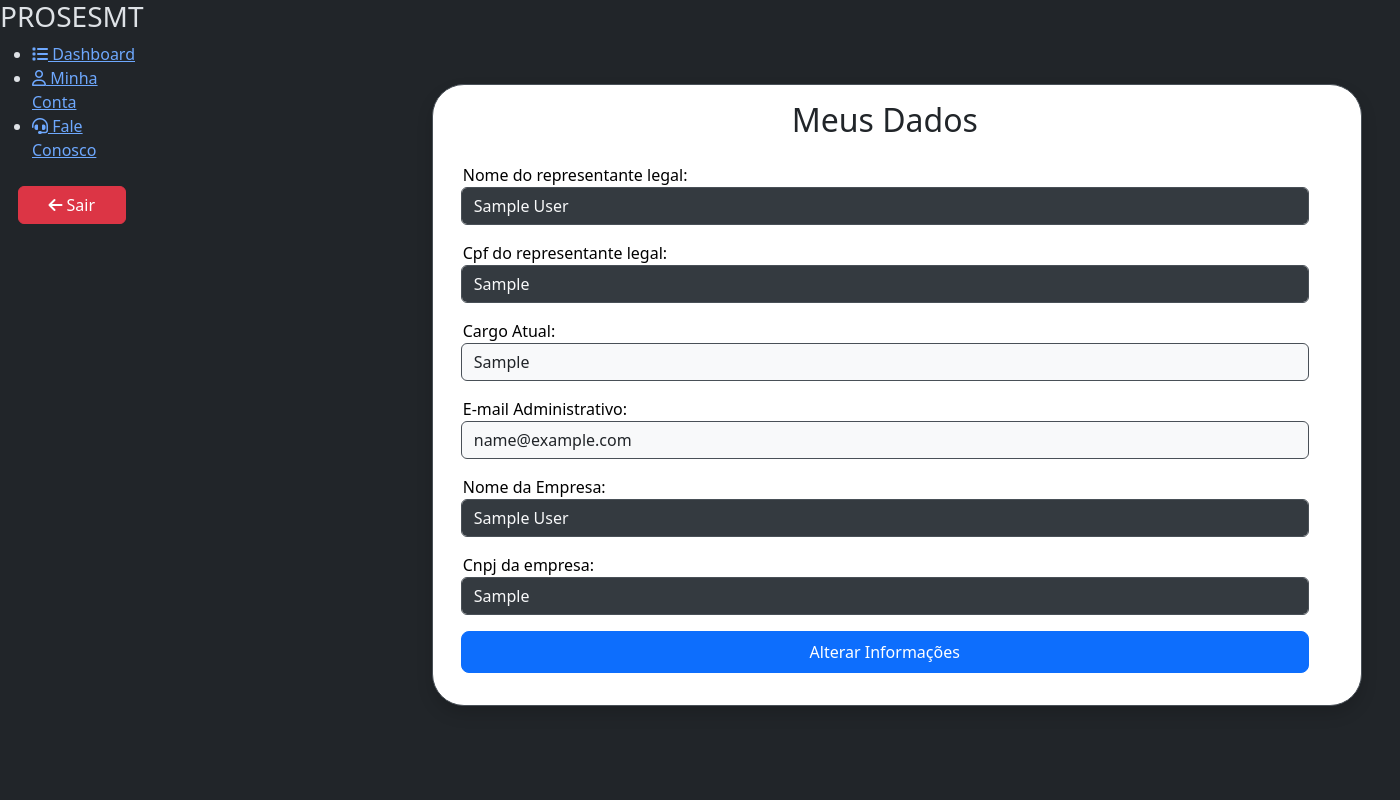
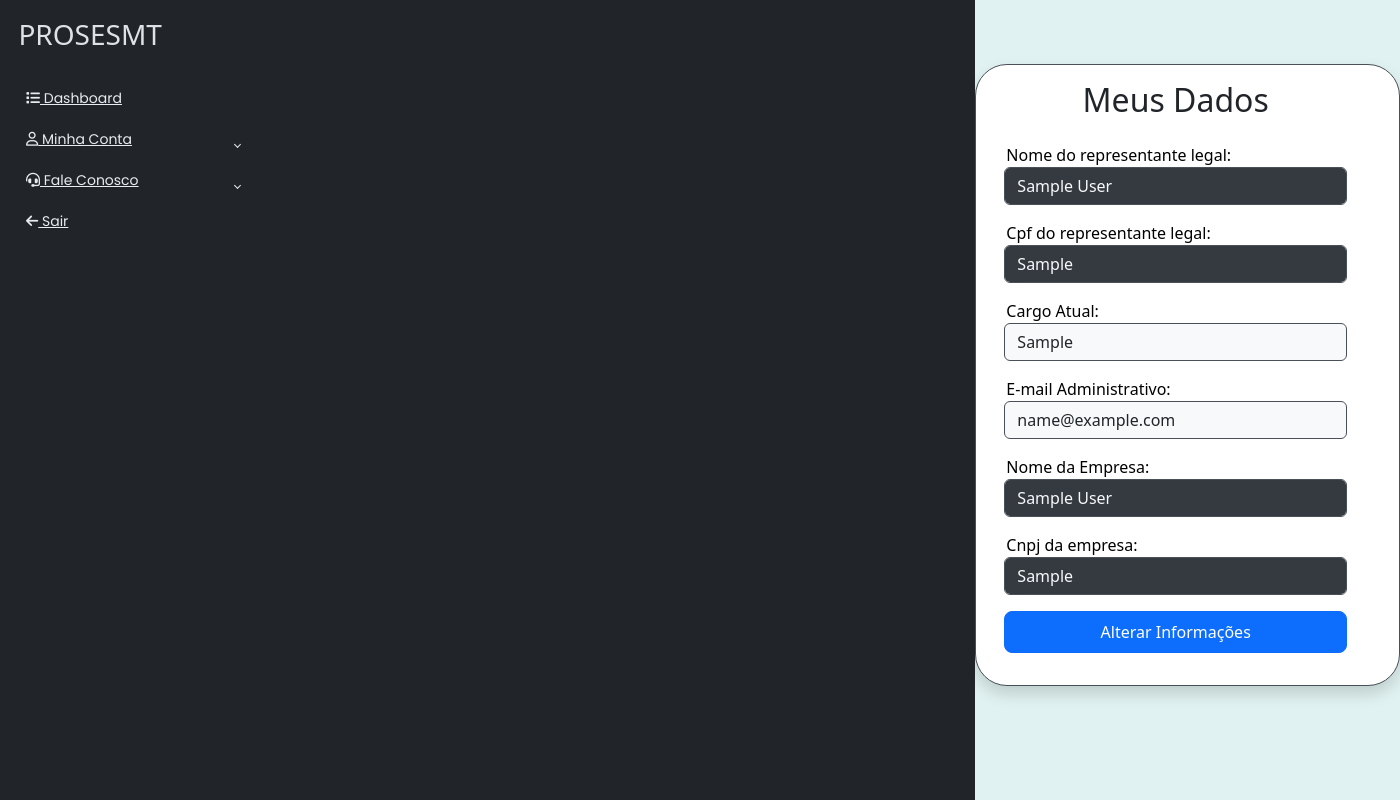
Before and after one commit to Lukanny/CustomersPortal, a Django app: page /portal/alterar_dados in a window 1400 px wide. Run offline with Django 5.2, Linux system fonts and the light colour scheme; a user stored in the database is signed in; tables that the repository leaves empty hold one stand-in row (values such as "Sample post"); some libraries are stand-ins or nearby versions.

Commit message:
rolling back frontend changes.

```diff
--- a/core/static/css/pages/dashboard.css
+++ b/core/static/css/pages/dashboard.css
@@ -1,106 +1,236 @@
-@import url('https://fonts.googleapis.com/css2?family=Poppins:wght@400;500;600&display=swap');
+@import url('https://fonts.googleapis.com/css2?family=Poppins&display=swap');
 
-/* Base styling */
+*,
+::after,
+::before {
+    box-sizing: border-box;
+}
+
 body {
     font-family: 'Poppins', sans-serif;
-    background-color: #f8f9fa;
+    font-size: 0.875rem;
+    opacity: 1;
+    overflow-y: scroll;
     margin: 0;
-    padding: 0;
 }
 
-/* Wrapper adjustments to respect the sidebar */
+a {
+    cursor: pointer;
+    text-decoration: none;
+    font-family: 'Poppins', sans-serif;
+}
+
+li {
+    list-style: none;
+}
+
+h4,h5,h6 {
+    font-family: 'Poppins', sans-serif;
+    font-size: 1.275rem;
+    color: var(--bs-emphasis-color);
+}
+
+/* Layout for admin dashboard skeleton */
+
 .wrapper {
+    align-items: stretch;
     display: flex;
+    width: 100%;
+}
+
+#sidebar {
+    max-width: 264px;
+    min-width: 264px;
+    background: var(--bs-dark);
+    transition: all 0.35s ease-in-out;
 }
 
 .main {
-    margin-left: 250px;
-    padding: 20px;
-    width: calc(100% - 250px);
+    display: flex;
+    flex-direction: column;
+    min-height: 100vh;
+    min-width: 0;
+    overflow: hidden;
+    transition: all 0.35s ease-in-out;
+    width: 100%;
+    background: #E0F2F1;
 }
 
-/* Card styling */
-.card {
-    border-radius: 10px;
-    box-shadow: 0 4px 6px rgba(0, 0, 0, 0.1);
-    background-color: white;
-    margin-bottom: 20px;
-    padding: 20px;
+/* Sidebar Elements Style */
+
+.sidebar-logo {
+    padding: 1.15rem;
 }
 
-.card-header {
+.sidebar-logo a {
+    color: #e9ecef;
+    font-size: 1.15rem;
     font-weight: 600;
-    font-size: 1.25rem;
-    background-color: #09112d;
-    color: white;
-    border-radius: 8px 8px 0 0;
-    padding: 15px;
 }
 
-.card-body {
-    padding: 15px;
+.sidebar-nav {
+    flex-grow: 1;
+    list-style: none;
+    margin-bottom: 0;
+    padding-left: 0;
+    margin-left: 0;
 }
 
-/* Table styling */
-#fileTable {
-    width: 100%;
-    border-radius: 8px;
-    overflow: hidden;
-    border-collapse: separate;
+.sidebar-header {
+    color: #e9ecef;
+    font-size: .75rem;
+    padding: 1.5rem 1.5rem .375rem;
 }
 
-#fileTable thead th {
-    background-color: #09112d;
-    color: white;
-    text-align: center;
-    padding: 10px;
+a.sidebar-link {
+    padding: .625rem 1.625rem;
+    color: #e9ecef;
+    position: relative;
+    display: block;
+    font-size: 0.875rem;
 }
 
-#fileTable tbody tr:nth-child(even) {
-    background-color: #f9f9f9;
+.sidebar-link[data-bs-toggle="collapse"]::after {
+    border: solid;
+    border-width: 0 .075rem .075rem 0;
+    content: "";
+    display: inline-block;
+    padding: 2px;
+    position: absolute;
+    right: 1.5rem;
+    top: 1.4rem;
+    transform: rotate(-135deg);
+    transition: all .2s ease-out;
 }
 
-#fileTable tbody tr:hover {
-    background-color: #f2f2f2;
+.sidebar-link[data-bs-toggle="collapse"].collapsed::after {
+    transform: rotate(45deg);
+    transition: all .2s ease-out;
 }
 
-#fileTable tbody td {
-    text-align: center;
-    padding: 10px;
+.avatar {
+    height: 90px;
+    width: 225px;
 }
 
-#fileTable .btn-primary {
-    font-size: 0.9rem;
+.navbar-expand .navbar-nav {
+    margin-left: auto;
 }
 
-/* DataTables custom styling */
-.dataTables_wrapper .dataTables_filter input {
-    border-radius: 5px;
-    border: 1px solid #ddd;
-    padding: 5px;
+.content {
+    flex: 1;
+    max-width: 100vw;
+    width: 100vw;
 }
 
-.dataTables_wrapper .dataTables_paginate .paginate_button {
-    border-radius: 5px;
-    border: 1px solid #ddd;
-    padding: 5px 10px;
-    background: #e9ecef;
+@media (min-width:768px) {
+    .content {
+        max-width: auto;
+        width: auto;
+    }
 }
 
-.dataTables_wrapper .dataTables_paginate .paginate_button.current {
+.card {
+    box-shadow: 0 0 .875rem 0 rgba(34, 46, 60, .05);
+    margin-bottom: 24px;
     background-color: #09112d;
-    color: white;
 }
 
-/* Responsive adjustments */
-@media (max-width: 768px) {
-    .main {
-        margin-left: 0;
-        padding: 10px;
-        width: 100%;
+.illustration {
+    background-color: #09112d;
+}
+
+/* Sidebar Toggle */
+
+#sidebar.collapsed {
+    margin-left: -264px;
+}
+
+/* Footer and Nav */
+
+@media (max-width:767.98px) {
+
+    .js-sidebar {
+        margin-left: -264px;
     }
 
-    #fileTable {
-        font-size: 0.9rem;
+    #sidebar.collapsed {
+        margin-left: 0;
+    }
+
+    .navbar,
+    footer {
+        width: 100vw;
     }
 }
+.dataTables_wrapper .dataTables_filter {
+    float: right !important;
+    text-align: right !important;
+    margin-right: 5% !important;
+}
+.dataTables_wrapper .dataTables_paginate {
+    float: right !important;
+    text-align: right !important;
+    margin-right: 5% !important;
+}
+.dataTables_wrapper .dataTables_info {
+    float: left !important;
+    text-align: left !important;
+    margin-left: 5% !important;
+}
+.dataTables_wrapper .dataTables_length {
+    float: left !important;
+    text-align: left !important;
+    margin-left: 5% !important;
+}
+/* Custom table header styles */
+#fileTable thead th {
+    background-color: #09112d !important;
+    color: white !important;
+    text-align: center !important;
+}
+/* Custom row styles */
+#fileTable tbody tr:nth-child(even) {
+    background-color: #f2f2f2 !important;
+}
+#fileTable tbody tr:hover {
+    background-color: #ddd !important;
+}
+#fileTable tbody tr td {
+    text-align: center !important;
+}
+/* Custom pagination styles */
+.dataTables_paginate .paginate_button {
+    padding: 5px 10px !important;
+    margin: 2px !important;
+    border: 1px solid #ddd !important;
+    background-color: #f9f9f9 !important;
+    cursor: pointer !important;
+}
+.dataTables_paginate .paginate_button.current {
+    background-color: #4CAF50 !important; /* Green */
+    color: white !important;
+    border: none !important;
+}
+
+.dataTables_filter input {
+    color: black; /* Set text color to black */
+    background-color: #fff; /* Set background color to white */
+    border: 1px solid #ccc; /* Add border for clarity */
+    padding: 5px; /* Add padding for better appearance */
+    border-radius: 4px; /* Optional: Rounded corners */
+}
+
+.dataTables_length select {
+    color: black; /* Set text color to black */
+    background-color: #fff; /* Set background color to white */
+    border: 1px solid #ccc; /* Add border for clarity */
+    padding: 5px; /* Add padding for better appearance */
+    border-radius: 4px; /* Optional: Rounded corners */
+}
+
+#fileTable {
+    border-radius: 10px; /* Adjust radius as needed */
+    overflow: hidden; /* Ensure overflow doesn't show corners of child elements */
+    border: 1px solid #ccc; /* Optional: Add a border around the table */
+}
--- a/templates/partials/sidebar.html
+++ b/templates/partials/sidebar.html
@@ -8,11 +8,13 @@
     <meta http-equiv="X-UA-Compatible" content="ie=edge">
     <title>PROSESMT - Portal do Cliente</title>
 
-    <!-- Bootstrap CSS -->
+    <!--Bootstrap CSS-->
     <link href="{% static 'css/bootstrap.min.css' %}" rel="stylesheet">
-    <!-- FontAwesome CSS -->
+
+    <!--FontAwesome CSS-->
     <link href="https://cdnjs.cloudflare.com/ajax/libs/font-awesome/6.4.0/css/all.min.css" rel="stylesheet">
-    <!-- Sidebar CSS -->
+
+    <!--Sidebar CSS-->
     <link href="{% static 'css/sidebar.css' %}" rel="stylesheet">
 </head>
 <body>
@@ -24,15 +26,21 @@
     <!-- Sidebar -->
     <aside id="sidebar" class="collapse d-md-block">
         <div class="h-100">
-            <div class="sidebar-logo text-center">
+            <!-- Logo da Sidebar -->
+            <div class="sidebar-logo">
                 <h3>PROSESMT</h3>
             </div>
+
+            <!-- Navegação -->
             <ul class="sidebar-nav">
+                <!-- Dashboard -->
                 <li class="sidebar-item">
                     <a href="{% url 'dashboard' %}" class="sidebar-link">
                         <i class="fa-solid fa-list"></i> Dashboard
                     </a>
                 </li>
+
+                <!-- Minha Conta -->
                 <li class="sidebar-item">
                     <a href="#" class="sidebar-link collapsed" data-bs-target="#menu-minha-conta" data-bs-toggle="collapse" aria-expanded="false">
                         <i class="fa-regular fa-user"></i> Minha Conta
@@ -43,6 +51,8 @@
                         </li>
                     </ul>
                 </li>
+
+                <!-- Fale Conosco -->
                 <li class="sidebar-item">
                     <a href="#" class="sidebar-link collapsed" data-bs-target="#menu-fale-conosco" data-bs-toggle="collapse" aria-expanded="false">
                         <i class="fa-solid fa-headset"></i> Fale Conosco
@@ -61,15 +71,22 @@
                     </ul>
                 </li>
             </ul>
-            <div class="logout text-center mt-4">
-                <a href="{% url 'logout' %}" class="btn btn-danger w-75">
+
+            <!-- Logout -->
+            <div class="logout">
+                <a href="{% url 'logout' %}" class="sidebar-link">
                     <i class="fa-solid fa-arrow-left"></i> Sair
                 </a>
             </div>
         </div>
     </aside>
 
-    <!-- Bootstrap JS -->
+    <!-- Conteúdo Principal -->
+    <div class="container" style="margin-left: 270px; padding-top: 20px;">
+        {% block content %} {% endblock %}
+    </div>
+
+    <!--Bootstrap JS-->
     <script src="{% static 'js/bootstrap.bundle.min.js' %}"></script>
 </body>
 </html>
```
Also changed, not shown: core/static/css/pages/sidebar.css (deleted, +0 -76 lines).
